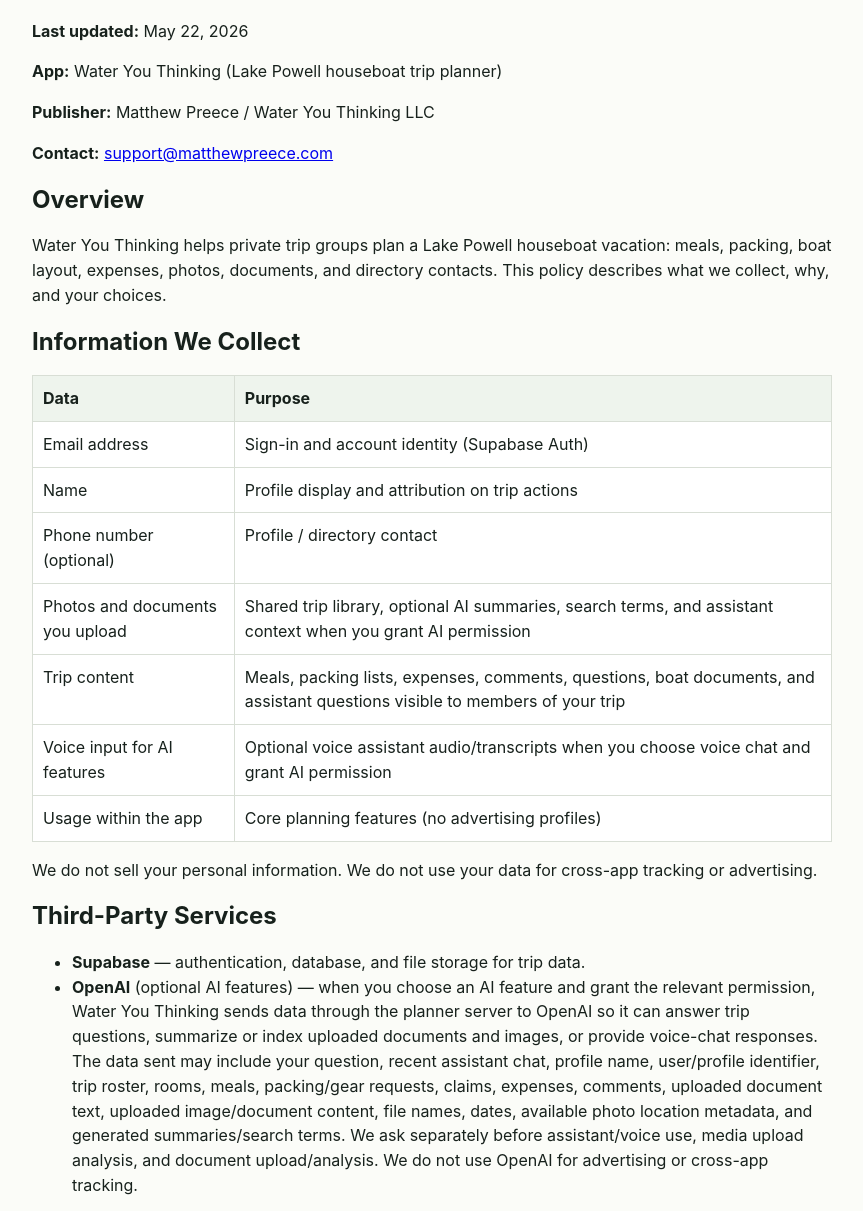
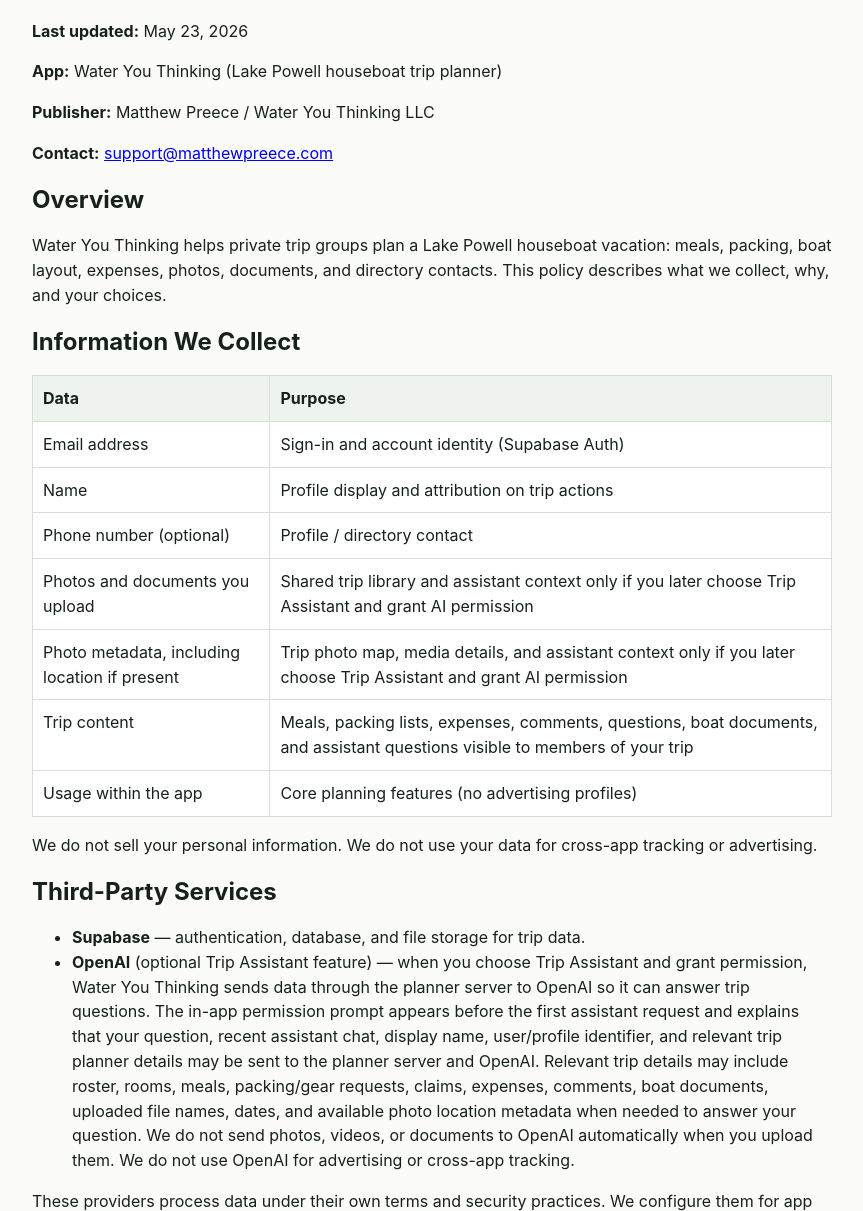
Before and after one commit to mattpreece998/water-you-thinking-legal, a plain HTML site: page privacy.html in a window 1280 px wide. Shown: the part 93-1304 px from the top of the page, without its empty margins (208-1071 px from the left). Drawn offline with Linux system fonts and the light colour scheme.

Commit message:
Clarify Trip Assistant privacy disclosure

```diff
--- a/privacy.html
+++ b/privacy.html
@@ -16,7 +16,7 @@
 <body>
 <main>
   <h1>Privacy Policy — Water You Thinking</h1>
-  <p><strong>Last updated:</strong> May 22, 2026</p>
+  <p><strong>Last updated:</strong> May 23, 2026</p>
   <p><strong>App:</strong> Water You Thinking (Lake Powell houseboat trip planner)</p>
   <p><strong>Publisher:</strong> Matthew Preece / Water You Thinking LLC</p>
   <p><strong>Contact:</strong> <a href="mailto:support@matthewpreece.com">support@matthewpreece.com</a></p>
@@ -31,9 +31,9 @@
       <tr><td>Email address</td><td>Sign-in and account identity (Supabase Auth)</td></tr>
       <tr><td>Name</td><td>Profile display and attribution on trip actions</td></tr>
       <tr><td>Phone number (optional)</td><td>Profile / directory contact</td></tr>
-      <tr><td>Photos and documents you upload</td><td>Shared trip library, optional AI summaries, search terms, and assistant context when you grant AI permission</td></tr>
+      <tr><td>Photos and documents you upload</td><td>Shared trip library and assistant context only if you later choose Trip Assistant and grant AI permission</td></tr>
+      <tr><td>Photo metadata, including location if present</td><td>Trip photo map, media details, and assistant context only if you later choose Trip Assistant and grant AI permission</td></tr>
       <tr><td>Trip content</td><td>Meals, packing lists, expenses, comments, questions, boat documents, and assistant questions visible to members of your trip</td></tr>
-      <tr><td>Voice input for AI features</td><td>Optional voice assistant audio/transcripts when you choose voice chat and grant AI permission</td></tr>
       <tr><td>Usage within the app</td><td>Core planning features (no advertising profiles)</td></tr>
     </tbody>
   </table>
@@ -42,7 +42,7 @@
   <h2>Third-Party Services</h2>
   <ul>
     <li><strong>Supabase</strong> — authentication, database, and file storage for trip data.</li>
-    <li><strong>OpenAI</strong> (optional AI features) — when you choose an AI feature and grant the relevant permission, Water You Thinking sends data through the planner server to OpenAI so it can answer trip questions, summarize or index uploaded documents and images, or provide voice-chat responses. The data sent may include your question, recent assistant chat, profile name, user/profile identifier, trip roster, rooms, meals, packing/gear requests, claims, expenses, comments, uploaded document text, uploaded image/document content, file names, dates, available photo location metadata, and generated summaries/search terms. We ask separately before assistant/voice use, media upload analysis, and document upload/analysis. We do not use OpenAI for advertising or cross-app tracking.</li>
+    <li><strong>OpenAI</strong> (optional Trip Assistant feature) — when you choose Trip Assistant and grant permission, Water You Thinking sends data through the planner server to OpenAI so it can answer trip questions. The in-app permission prompt appears before the first assistant request and explains that your question, recent assistant chat, display name, user/profile identifier, and relevant trip planner details may be sent to the planner server and OpenAI. Relevant trip details may include roster, rooms, meals, packing/gear requests, claims, expenses, comments, boat documents, uploaded file names, dates, and available photo location metadata when needed to answer your question. We do not send photos, videos, or documents to OpenAI automatically when you upload them. We do not use OpenAI for advertising or cross-app tracking.</li>
   </ul>
   <p>These providers process data under their own terms and security practices. We configure them for app functionality, not for ads.</p>
 
```
Also changed, not shown: 1 other file.
